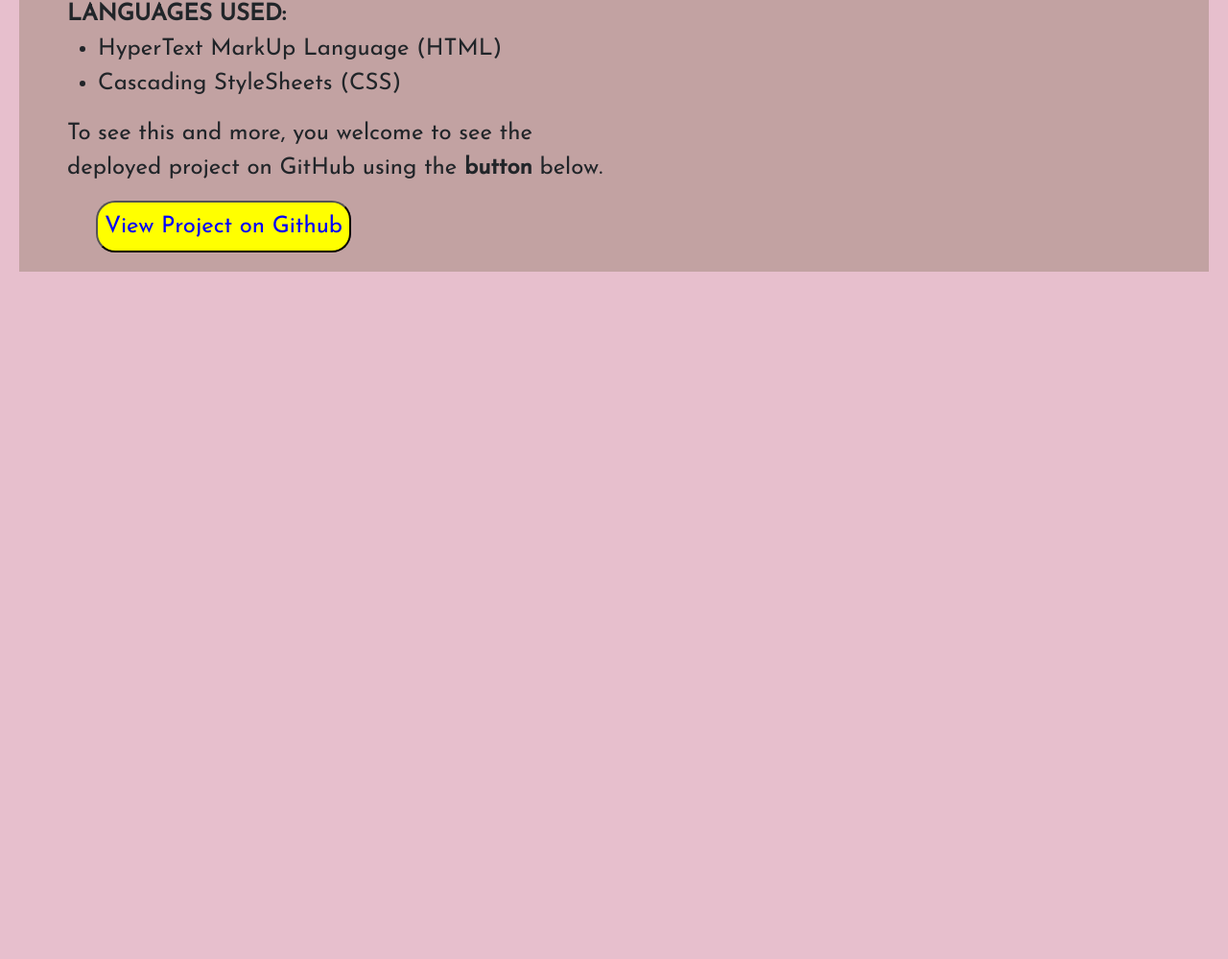
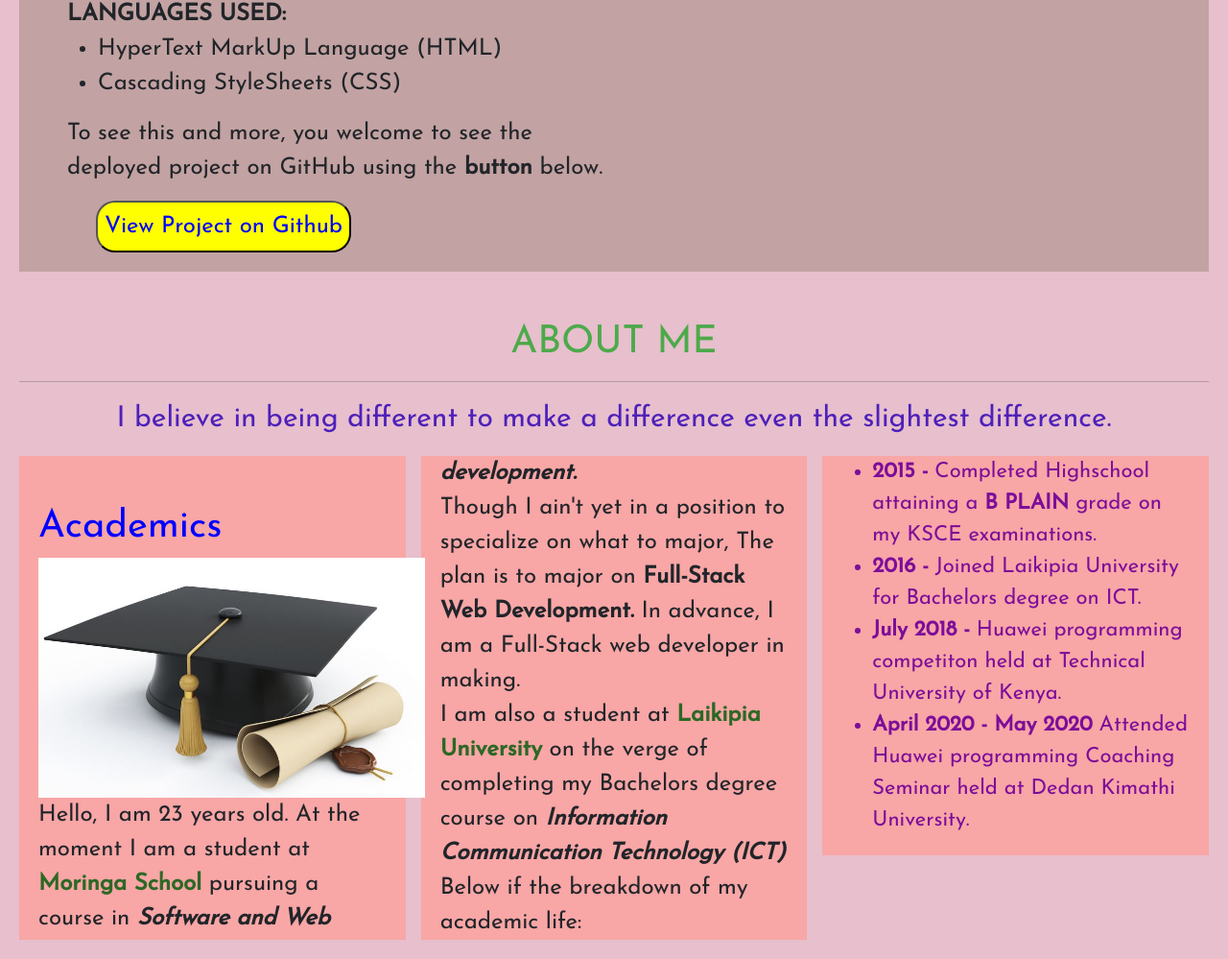
Before and after one commit to Vitalis-Kirui/Prep-Portfolio-IP, a plain HTML site: page index.html in a window 1280 px wide. Shown: the part 3960-4959 px from the top of the page at 96% size. Before the commit the page ends 4263 px from the top, so only its background shows below. Drawn offline with Linux system fonts and the light colour scheme; a script that the page names is missing.

Commit message:
Pushing html and css code for Academics under about me

```diff
--- a/index.css
+++ b/index.css
@@ -283,3 +283,38 @@ button {
 /* end of maroon 5 stylings
 
 end of projects section stylinds */
+
+/* about me section styling */
+
+.aboutMe {
+    padding-top: 30px;
+    margin: 20px;
+}
+
+.colsAboutme {
+    columns: 3;
+}
+
+.colsAboutme ul {
+    font-size: 22px;
+    color: rgb(125, 13, 153);
+}
+
+#believe {
+    color: rgb(78, 32, 185);
+    font-size: 30px;
+    text-align: center;
+}
+
+.AcademicstitleANDimage {
+    background-color: #F8A6A6;
+}
+
+.Academics {
+    padding: 20px;
+    border: #C2A2A2;
+    box-shadow: brown;
+    background-color: #F8A6A6;
+}
+
+/* End of Academics code
--- a/index.html
+++ b/index.html
@@ -244,6 +244,52 @@
 
     <!-- end of project section code -->
 
+    <!-- about me section code starts here -->
+
+    <div class="aboutMe">
+
+        <h1>ABOUT ME</h1>
+
+        <hr>
+
+        <p id="believe">I believe in being different to make a difference even the slightest difference.</p>
+
+        <div class="colsAboutme">
+
+            <div class="Academics">
+
+                <div class="AcademicstitleANDimage">
+
+                    <h2 id="aboutHead">Academics</h2>
+
+                    <img src="../Assets/Images/Academics pic.jpg" height="250px" alt="Academics Picture">
+
+                </div>
+
+                <div class="academicsInformation">
+
+                    <p>Hello, I am 23 years old. At the moment I am a student at <strong style="color: rgb(45, 104, 37);">Moringa School</strong>  pursuing a course in <em><strong>Software and Web development.</strong></em> <br>
+                    Though I ain't yet in a position to specialize on what to major, The plan is to major on <strong>Full-Stack Web Development.</strong> In advance, I am a Full-Stack web developer in making. <br>
+                    I am also a student at <strong style="color: rgb(45, 104, 37);">Laikipia University</strong> on the verge of completing my Bachelors degree course on <strong><em>Information Communication Technology (ICT)</em></strong> <br>
+                    Below if the breakdown of my academic life:
+
+                    <ul>
+                        <li><strong>2015 -</strong> Completed Highschool attaining a <strong>B PLAIN </strong> grade on my KSCE examinations.</li>
+                        <li><strong>2016 -</strong> Joined Laikipia University for Bachelors degree on ICT.</li>
+                        <li><strong>July 2018 -</strong> Huawei programming competiton held at Technical University of Kenya.</li>
+                        <li> <strong>April 2020 - May 2020</strong> Attended Huawei programming Coaching Seminar held at Dedan Kimathi University.</li>
+                    </ul>
+
+                    </p>
+
+                </div>
+
+            </div>
+
+            <!-- End of Academics code
+
+            Hobbies code starts here -->
+
 
 </body>
 </html>
```
